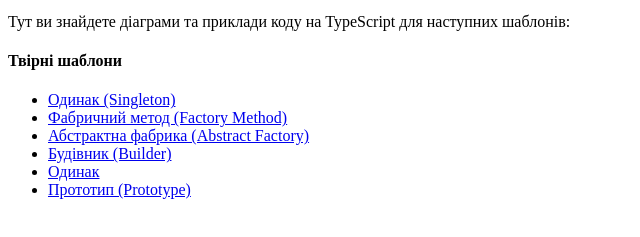
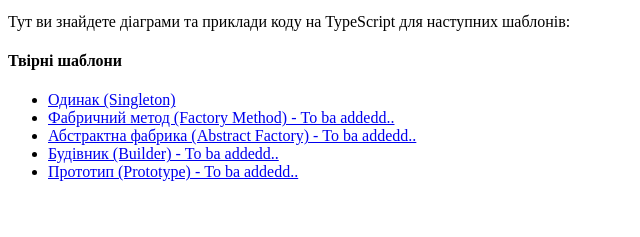
Before and after one commit to sergii-zhuravel/design-patterns-typescript, a Gatsby site: page / in a window 1280 px wide. Shown: the part 101-338 px from the top of the page, without its empty margins (0-640 px from the left). Built offline with nearby package versions, Linux system fonts and the light colour scheme; Gatsby itself is replaced by a stand-in of ours.

Commit message:
Updated deploy script and added notes for not implemented patterns

```diff
--- a/package.json
+++ b/package.json
@@ -20,7 +20,7 @@
     "develop": "gatsby develop",
     "format": "prettier --write 'src/**/*.js'",
     "test": "echo \"Error: no test specified\" && exit 1",
-    "deploy": "gh-pages -d public",
+    "deploy": "gatsby build --prefix-paths && gh-pages -d public",
     "start": "start https://sergii-zhuravel.github.io/design-patterns-typescript/",
     "open": "open https://sergii-zhuravel.github.io/design-patterns-typescript/"
   },
--- a/src/pages/index.js
+++ b/src/pages/index.js
@@ -12,11 +12,10 @@ const IndexPage = (data) => {
 
  <ul>
     <li><Link to="/page-1/">Одинак (Singleton)</Link></li>
-    <li><Link to="/page-2/">Фабричний метод (Factory Method)</Link></li>
-    <li><Link to="/page-3/">Абстрактна фабрика (Abstract Factory)</Link></li>
-    <li><Link to="/page-4/">Будівник (Builder)</Link></li>
-    <li><Link to="/page-5/">Одинак</Link></li>
-    <li><Link to="/page-6/">Прототип (Prototype)</Link></li>
+    <li><Link to="/page-2/">Фабричний метод (Factory Method) - To ba addedd..</Link></li>
+    <li><Link to="/page-3/">Абстрактна фабрика (Abstract Factory) - To ba addedd..</Link></li>
+    <li><Link to="/page-4/">Будівник (Builder) - To ba addedd..</Link></li>
+    <li><Link to="/page-5/">Прототип (Prototype) - To ba addedd..</Link></li>
 
  </ul>
   </div>
```
